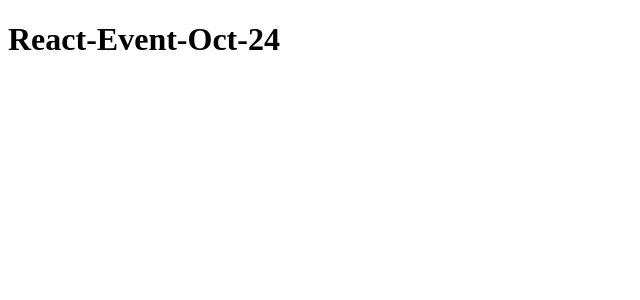
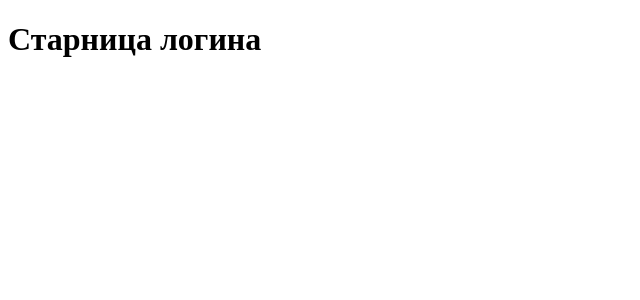
Before and after one commit to Pinup2/React-Event-Oct-24, a React (Vite) app: page /login in a window 1280 px wide. Shown: the top 300 px of the page, without its empty margins (0-640 px from the left). Built offline with nearby package versions, Linux system fonts and the light colour scheme.

Commit message:
add routes in App.tsx

```diff
--- a/src/App.tsx
+++ b/src/App.tsx
@@ -1,9 +1,39 @@
-function App() {
-  return (
-    <>
-      <h1>React-Event-Oct-24</h1>
-    </>
-  );
+import {
+  BrowserRouter,
+  Routes,
+  Route,
+  Navigate,
+} from 'react-router-dom';
+import { ToastContainer } from 'react-toastify';
+import LoginPage from './Components/LoginPage';
+import ResponsepPage from './Components/ResponsePage';
+import 'react-toastify/dist/ReactToastify.css';
+import React from 'react';
+import { useSelector } from 'react-redux';
+import { selectIsAuthorized } from './slice/authSlice';
+import { Provider } from 'react-redux';
+import store from './store/createStore';
+
+interface ProtectedRouteProps {
+  element: React.ReactElement;
 }
 
+const ProtectedRoute: React.FC<ProtectedRouteProps> = ({ element }) => {
+  const isAuthorized = useSelector(selectIsAuthorized);
+
+  return isAuthorized ? element : <Navigate to="/login" replace />;
+};
+
+const App = () => (
+  <Provider store={store}>
+      <BrowserRouter>
+        <Routes>
+          <Route path="/login" element={<LoginPage />} />
+          <Route path="/" element={<ProtectedRoute element={<ResponsepPage />} />} />
+        </Routes>
+        <ToastContainer />
+      </BrowserRouter>
+    </Provider>
+);
+
 export default App;
--- a/src/Components/LoginPage.tsx
+++ b/src/Components/LoginPage.tsx
@@ -0,0 +1,9 @@
+function Login() {
+  return (
+    <>
+      <h1>Старница логина</h1>
+    </>
+  );
+}
+
+export default Login;
--- /dev/null
+++ b/src/Components/ResponsePage.tsx
@@ -0,0 +1,9 @@
+function ResponsepPage() {
+  return (
+    <>
+      <h1>Станица после успешного запроса</h1>
+    </>
+  );
+}
+
+export default ResponsepPage;
```
